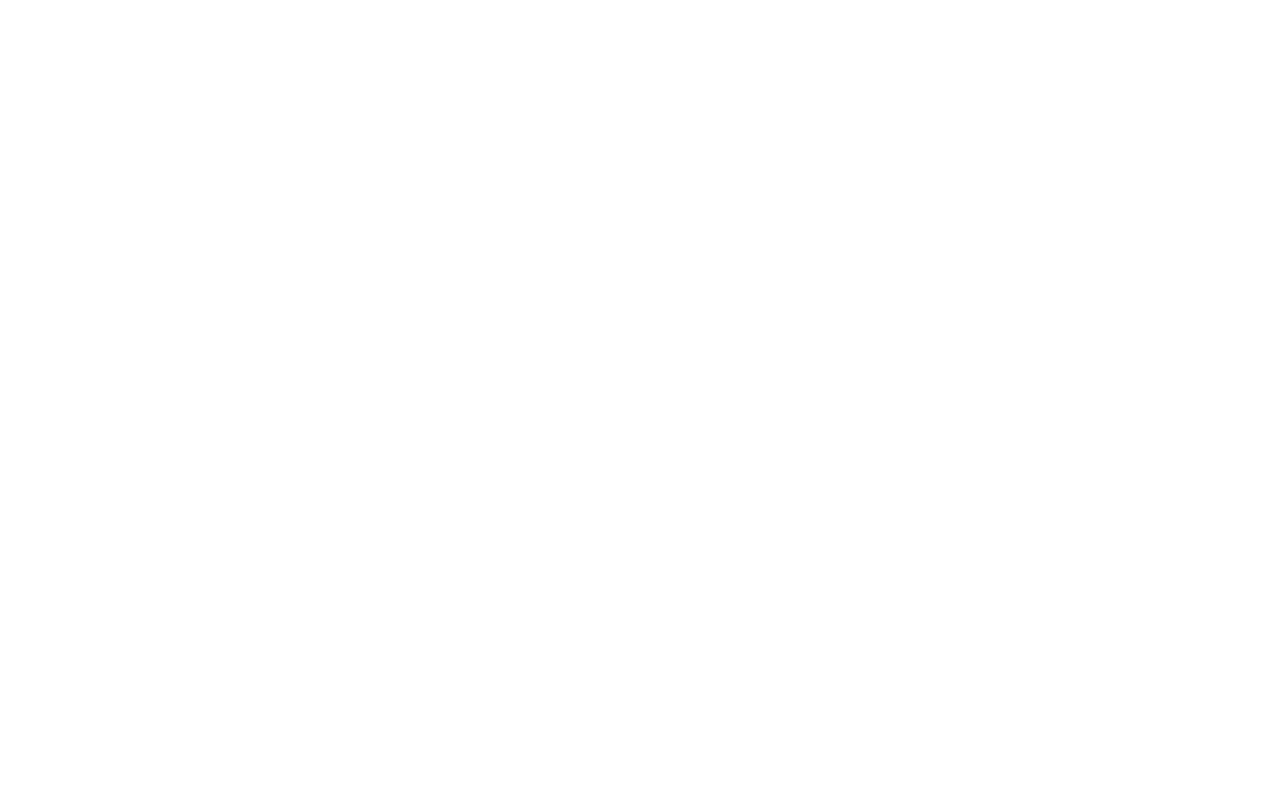
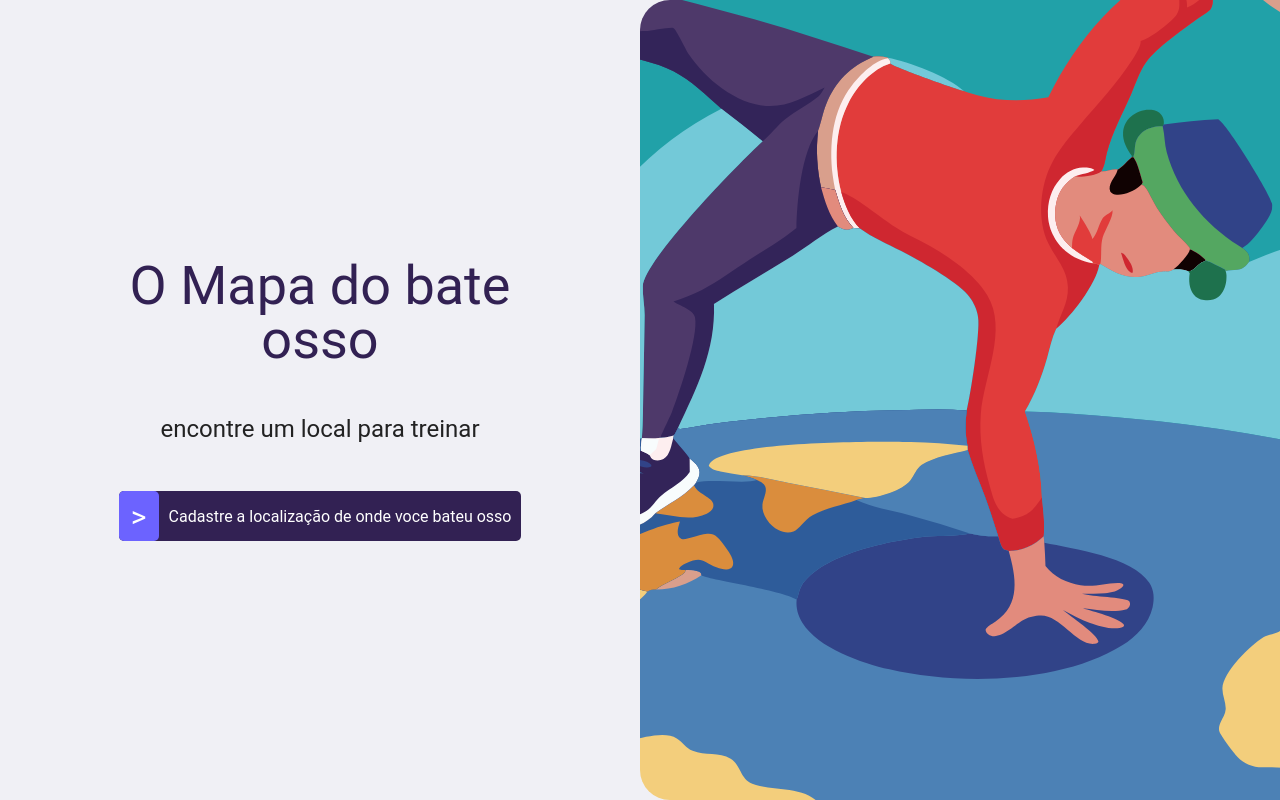
Before and after one commit to aericki/breaking-locations, a React (Vite) app in the folder frontend/: page / in a window 1280 px wide. Built offline with nearby package versions, Linux system fonts and the light colour scheme.

Commit message:
feat: Homepage done

```diff
--- a/frontend/src/App.tsx
+++ b/frontend/src/App.tsx
@@ -1,5 +1,7 @@
 import React from 'react';
 import  { ThemeProvider } from 'styled-components';
+import { BrowserRouter, Routes, Route  } from "react-router-dom"
+import Home from './pages/Home';
 
 
 
@@ -14,7 +16,12 @@
   }
   return (
     <ThemeProvider theme={theme}>
-
+        <BrowserRouter>
+          <Routes>
+            <Route  path="/" element={<Home />} />
+            <Route path="/cadastro" element={<div>Search</div>} />
+          </Routes>
+        </BrowserRouter>
     </ThemeProvider>
   );
 };
--- a/frontend/src/index.css
+++ b/frontend/src/index.css
@@ -2,80 +2,456 @@
 @tailwind components;
 @tailwind utilities;
 
-:root {
-  font-family: Inter, system-ui, Avenir, Helvetica, Arial, sans-serif;
-  line-height: 1.5;
-  font-weight: 400;
+/* http://meyerweb.com/eric/tools/css/reset/
+  v2.0-modified | 20110126
+  License: none (public domain)
+*/
 
-  color-scheme: light dark;
-  color: rgba(255, 255, 255, 0.87);
-  background-color: #242424;
-
-  font-synthesis: none;
-  text-rendering: optimizeLegibility;
-  -webkit-font-smoothing: antialiased;
-  -moz-osx-font-smoothing: grayscale;
+html,
+body,
+div,
+span,
+applet,
+object,
+iframe,
+h1,
+h2,
+h3,
+h4,
+h5,
+h6,
+p,
+blockquote,
+pre,
+a,
+abbr,
+acronym,
+address,
+big,
+cite,
+code,
+del,
+dfn,
+em,
+img,
+ins,
+kbd,
+q,
+s,
+samp,
+small,
+strike,
+strong,
+sub,
+sup,
+tt,
+var,
+b,
+u,
+i,
+center,
+dl,
+dt,
+dd,
+ol,
+ul,
+li,
+fieldset,
+form,
+label,
+legend,
+table,
+caption,
+tbody,
+tfoot,
+thead,
+tr,
+th,
+td,
+article,
+aside,
+canvas,
+details,
+embed,
+figure,
+figcaption,
+footer,
+header,
+hgroup,
+menu,
+nav,
+output,
+ruby,
+section,
+summary,
+time,
+mark,
+audio,
+video {
+  margin: 0;
+  padding: 0;
+  border: 0;
+  font-size: 100%;
+  font: inherit;
+  vertical-align: baseline;
+  font-family: "Roboto", sans-serif;
 }
 
-a {
-  font-weight: 500;
-  color: #646cff;
-  text-decoration: inherit;
+label {
+  color: #6c6c80;
 }
-a:hover {
-  color: #535bf2;
+
+/* make sure to set some focus styles for accessibility */
+:focus {
+  outline: 0;
+}
+
+/* HTML5 display-role reset for older browsers */
+article,
+aside,
+details,
+figcaption,
+figure,
+footer,
+header,
+hgroup,
+menu,
+nav,
+section {
+  display: block;
 }
 
 body {
-  margin: 0;
-  display: flex;
-  place-items: center;
-  min-width: 320px;
-  min-height: 100vh;
+  line-height: 1;
 }
 
-h1 {
-  font-size: 3.2em;
-  line-height: 1.1;
+ol,
+ul {
+  list-style: none;
 }
 
-button {
-  border-radius: 8px;
-  border: 1px solid transparent;
-  padding: 0.6em 1.2em;
-  font-size: 1em;
-  font-weight: 500;
-  font-family: inherit;
-  background-color: #1a1a1a;
-  cursor: pointer;
-  transition: border-color 0.25s;
-}
-button:hover {
-  border-color: #646cff;
-}
-button:focus,
-button:focus-visible {
-  outline: 4px auto -webkit-focus-ring-color;
+blockquote,
+q {
+  quotes: none;
 }
 
-#map {
-  position: absolute;
-  top: 0;
-  bottom: 0;
-  width: 100%;
+blockquote:before,
+blockquote:after,
+q:before,
+q:after {
+  content: "";
+  content: none;
 }
 
-@media (prefers-color-scheme: light) {
-  :root {
-    color: #213547;
-    background-color: #ffffff;
-  }
-  a:hover {
-    color: #747bff;
-  }
-  button {
-    background-color: #f9f9f9;
-  }
+table {
+  border-collapse: collapse;
+  border-spacing: 0;
+}
+
+input[type="search"]::-webkit-search-cancel-button,
+input[type="search"]::-webkit-search-decoration,
+input[type="search"]::-webkit-search-results-button,
+input[type="search"]::-webkit-search-results-decoration {
+  -webkit-appearance: none;
+  -moz-appearance: none;
+}
+
+input[type="search"] {
+  -webkit-appearance: none;
+  -moz-appearance: none;
+  -webkit-box-sizing: content-box;
+  -moz-box-sizing: content-box;
+  box-sizing: content-box;
+}
+
+textarea {
+  overflow: auto;
+  vertical-align: top;
+  resize: vertical;
+}
+
+/**
+ * Correct `inline-block` display not defined in IE 6/7/8/9 and Firefox 3.
+ */
+
+audio,
+canvas,
+video {
+  display: inline-block;
+  display: inline;
+  zoom: 1;
+  max-width: 100%;
+}
+
+/**
+ * Prevent modern browsers from displaying `audio` without controls.
+ * Remove excess height in iOS 5 devices.
+ */
+
+audio:not([controls]) {
+  display: none;
+  height: 0;
+}
+
+/**
+ * Address styling not present in IE 7/8/9, Firefox 3, and Safari 4.
+ * Known issue: no IE 6 support.
+ */
+
+[hidden] {
+  display: none;
+}
+
+/**
+ * 1. Correct text resizing oddly in IE 6/7 when body `font-size` is set using
+ *    `em` units.
+ * 2. Prevent iOS text size adjust after orientation change, without disabling
+ *    user zoom.
+ */
+
+html {
+  font-size: 100%; /* 1 */
+  -webkit-text-size-adjust: 100%; /* 2 */
+  -ms-text-size-adjust: 100%; /* 2 */
+}
+
+/**
+ * Address `outline` inconsistency between Chrome and other browsers.
+ */
+
+a:focus {
+  outline: thin dotted;
+}
+
+/**
+ * Improve readability when focused and also mouse hovered in all browsers.
+ */
+
+a:active,
+a:hover {
+  outline: 0;
+}
+
+/**
+ * 1. Remove border when inside `a` element in IE 6/7/8/9 and Firefox 3.
+ * 2. Improve image quality when scaled in IE 7.
+ */
+
+img {
+  border: 0; /* 1 */
+  -ms-interpolation-mode: bicubic; /* 2 */
+}
+
+/**
+ * Address margin not present in IE 6/7/8/9, Safari 5, and Opera 11.
+ */
+
+figure {
+  margin: 0;
+}
+
+/**
+ * Correct margin displayed oddly in IE 6/7.
+ */
+
+form {
+  margin: 0;
+}
+
+/**
+ * Define consistent border, margin, and padding.
+ */
+
+fieldset {
+  border: 1px solid #c0c0c0;
+  margin: 0 2px;
+  padding: 0.35em 0.625em 0.75em;
+}
+
+/**
+ * 1. Correct color not being inherited in IE 6/7/8/9.
+ * 2. Correct text not wrapping in Firefox 3.
+ * 3. Correct alignment displayed oddly in IE 6/7.
+ */
+
+legend {
+  border: 0; /* 1 */
+  padding: 0;
+  white-space: normal; /* 2 */
+  margin-left: -7px; /* 3 */
+}
+
+/**
+ * 1. Correct font size not being inherited in all browsers.
+ * 2. Address margins set differently in IE 6/7, Firefox 3+, Safari 5,
+ *    and Chrome.
+ * 3. Improve appearance and consistency in all browsers.
+ */
+
+button,
+input,
+select,
+textarea {
+  font-size: 100%; /* 1 */
+  margin: 0; /* 2 */
+  vertical-align: baseline; /* 3 */
+  vertical-align: middle; /* 3 */
+}
+
+/**
+ * Address Firefox 3+ setting `line-height` on `input` using `!important` in
+ * the UA stylesheet.
+ */
+
+button,
+input {
+  line-height: normal;
+}
+
+/**
+ * Address inconsistent `text-transform` inheritance for `button` and `select`.
+ * All other form control elements do not inherit `text-transform` values.
+ * Correct `button` style inheritance in Chrome, Safari 5+, and IE 6+.
+ * Correct `select` style inheritance in Firefox 4+ and Opera.
+ */
+
+button,
+select {
+  text-transform: none;
+}
+
+/**
+ * 1. Avoid the WebKit bug in Android 4.0.* where (2) destroys native `audio`
+ *    and `video` controls.
+ * 2. Correct inability to style clickable `input` types in iOS.
+ * 3. Improve usability and consistency of cursor style between image-type
+ *    `input` and others.
+ * 4. Remove inner spacing in IE 7 without affecting normal text inputs.
+ *    Known issue: inner spacing remains in IE 6.
+ */
+
+button,
+html input[type="button"], /* 1 */
+input[type="reset"],
+input[type="submit"] {
+  -webkit-appearance: button; /* 2 */
+  cursor: pointer; /* 3 */
+  overflow: visible; /* 4 */
+}
+
+/**
+ * Re-set default cursor for disabled elements.
+ */
+
+button[disabled],
+html input[disabled] {
+  cursor: default;
+}
+
+/**
+ * 1. Address box sizing set to content-box in IE 8/9.
+ * 2. Remove excess padding in IE 8/9.
+ * 3. Remove excess padding in IE 7.
+ *    Known issue: excess padding remains in IE 6.
+ */
+
+input[type="checkbox"],
+input[type="radio"] {
+  box-sizing: border-box; /* 1 */
+  padding: 0; /* 2 */
+  height: 13px; /* 3 */
+  width: 13px; /* 3 */
+}
+
+/*
+ * 1. Address `appearance` set to `searchfield` in Safari 5 and Chrome.
+ * 2. Address `box-sizing` set to `border-box` in Safari 5 and Chrome
+ *    (include `-moz` to future-proof).
+ */
+
+input[type="search"] {
+  -webkit-appearance: textfield; /* 1 */
+  -moz-box-sizing: content-box;
+  -webkit-box-sizing: content-box; /* 2 */
+  box-sizing: content-box;
+}
+
+/**
+ * Remove inner padding and search cancel button in Safari 5 and Chrome
+ * on OS X.
+ */
+
+input[type="search"]::-webkit-search-cancel-button,
+input[type="search"]::-webkit-search-decoration {
+  -webkit-appearance: none;
+}
+
+/**
+ * Remove inner padding and border in Firefox 3+.
+ */
+
+button::-moz-focus-inner,
+input::-moz-focus-inner {
+  border: 0;
+  padding: 0;
+}
+
+/**
+ * 1. Remove default vertical scrollbar in IE 6/7/8/9.
+ * 2. Improve readability and alignment in all browsers.
+ */
+
+textarea {
+  overflow: auto; /* 1 */
+  vertical-align: top; /* 2 */
+}
+
+/**
+ * Remove most spacing between table cells.
+ */
+
+table {
+  border-collapse: collapse;
+  border-spacing: 0;
+}
+
+html,
+button,
+input,
+select,
+textarea {
+  color: #222;
+}
+
+::-moz-selection {
+  background: #b3d4fc;
+  text-shadow: none;
+}
+
+::selection {
+  background: #b3d4fc;
+  text-shadow: none;
+}
+
+img {
+  vertical-align: middle;
+}
+
+fieldset {
+  border: 0;
+  margin: 0;
+  padding: 0;
+}
+
+textarea {
+  resize: vertical;
+}
+
+.chromeframe {
+  margin: 0.2em 0;
+  background: #ccc;
+  color: #000;
+  padding: 0.2em 0;
 }
 
 @layer base {
@@ -133,12 +509,3 @@
     --chart-5: 340 75% 55%;
   }
 }
-
-@layer base {
-  * {
-    @apply border-border;
-  }
-  body {
-    @apply bg-background text-foreground;
-  }
-}
--- /dev/null
+++ b/frontend/src/pages/Home/index.tsx
@@ -0,0 +1,27 @@
+/* eslint-disable @typescript-eslint/no-unused-vars */
+
+import { Container, Title, SubTitle, ButtonBox, Button, LeftContainer, RightContainer } from "./styles";
+import { Link } from "react-router-dom";
+
+
+export default function Home() {
+  return (
+    <Container>
+      <LeftContainer>
+        <Title>O Mapa do bate osso</Title>
+        <SubTitle>encontre um local para treinar</SubTitle>
+
+        <Link to="/register">
+          <Button onClick={() => { }}>
+            <ButtonBox>
+              {">"}
+            </ButtonBox>
+            Cadastre a localização de onde voce bateu osso
+          </Button>
+        </Link>
+      </LeftContainer>
+      <RightContainer>
+      </RightContainer>
+    </Container>
+  )
+}
--- /dev/null
+++ b/frontend/src/pages/Home/styles.ts
@@ -0,0 +1,85 @@
+import styled from "styled-components";
+
+export const Container = styled.div`
+  width: 100vw;
+  height: 100vh;
+  background-color: ${(props) => props.theme.background};
+  display: flex;
+
+  @media (max-width: 768px) {
+    flex-direction: column;
+  }
+`;
+
+export const Title = styled.h1`
+  font-size: 54px;
+  color: ${(props) => props.theme.primary};
+  padding-bottom: 50px;
+  text-align: center;
+
+  max-width: 500px;
+`;
+
+export const SubTitle = styled.p`
+  font-size: 24px;
+  padding-bottom: 50px;
+  text-align: center;
+  max-width: 500px;
+`;
+
+export const ButtonBox = styled.div`
+  background-color: ${(props) => props.theme.secondary};
+  color: ${(props) => props.theme.white};
+  height: 50px;
+  width: 40px;
+
+  font-size: 30px;
+
+  position: absolute;
+  left: 0;
+  top: 0;
+  border-radius: 5px;
+
+  display: flex;
+  justify-content: center;
+  align-items: center;
+`;
+
+export const Button = styled.button`
+  background-color: ${(props) => props.theme.primary};
+  color: ${(props) => props.theme.white};
+  height: 50px;
+  border: none;
+  border-radius: 5px;
+  position: relative;
+  padding-left: 50px;
+  padding-right: 10px;
+
+  &:hover {
+    filter: opacity(0.9);
+  }
+`;
+
+export const LeftContainer = styled.div`
+  display: flex;
+  flex: 1;
+  flex-direction: column;
+  align-items: center;
+  justify-content: center;
+`;
+
+export const RightContainer = styled.div`
+  flex: 1;
+  display: flex;
+  justify-content: center;
+  align-items: center;
+  border-top-left-radius: 30px;
+  border-bottom-left-radius: 30px;
+  background: url("../../../public/home-background.svg") no-repeat  bottom; ;
+`;
+
+export const Image = styled.img.attrs(() => ({
+  src: "home-image.svg",
+}))`
+  width: 50%;
+`;
```
Also changed, not shown: frontend/public/home-background.svg (added), frontend/src/pages/Cadastro/index.tsx (added), frontend/src/pages/Cadastro/styles.ts (added).
